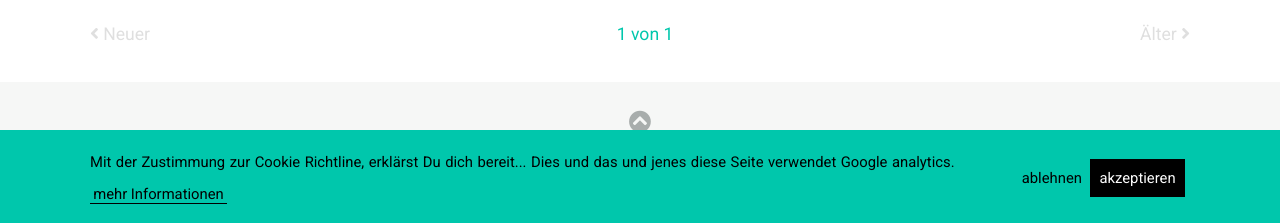
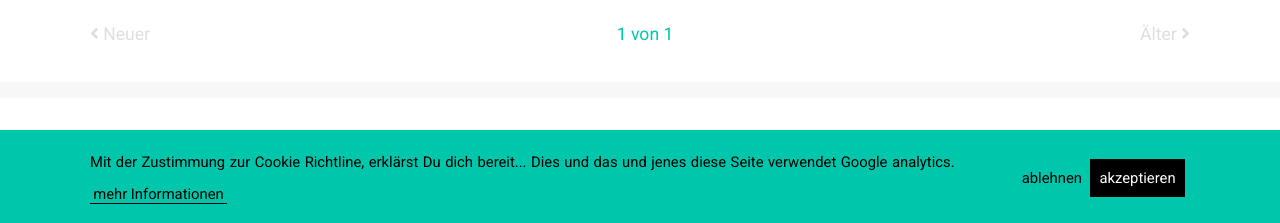
Before and after one commit to 110101/blog_humanreadyfuture, a Jekyll site: the page built from index.html, in a window 1280 px wide and 900 px high, scrolled down 2135 px. Shown: the part 674-897 px from the top of the window. Built offline with Jekyll 4.4.1, drawn with Linux system fonts in a browser that asks for light colours; nearby versions of some CDN libraries; the list of posts is cut into pages by our own code; comment, search, counter and statistics services are not loaded.

Commit message:
Finale touches for MVP

```diff
--- a/_config.yml
+++ b/_config.yml
@@ -85,10 +85,7 @@
 baseurl: ""
 repo: "https://github.com/110101/blog_humanreadyfuture"
 email: "110101lab@googlemail.com"
-# disqus: "alembic-1" # Blog post comments, uncomment the option and set the site ID from your Disqus account
-# google_analytics: ''
-# google_analytics_anonymize_ip: ''
-service_worker: false # Will turn off the service worker if set to false
+
 
 # 8. Site favicons & manifest icons
 favicons: # Favicons are also used in the manifest file. Syntax is 'size: path'
@@ -100,15 +97,6 @@
   180: '/assets/favicons/logo@180px.png'
   512: '/assets/favicons/logo@512px.png'
   1024: '/assets/favicons/logo@1024px.png'
-  a16: '/assets/favicons/apple/logo@16px.png'
-  a32: '/assets/favicons/apple/logo@32px.png'
-  a96: '/assets/favicons/apple/logo@96px.png'
-  a120: '/assets/favicons/apple/logo@120px.png'
-  a144: '/assets/favicons/apple/logo@144px.png'
-  a180: '/assets/favicons/apple/logo@180px.png'
-  a512: '/assets/favicons/apple/logo@512px.png'
-  a1024: '/assets/favicons/apple/logo@1024px.png'
-
 
 # 9. Site navigation
 navigation_header:
--- a/_includes/site-footer.html
+++ b/_includes/site-footer.html
@@ -1,13 +1,27 @@
 <footer class="footer">
   <div class="container">
+
+    {% if site.navigation_footer %}
+        {% for item in site.navigation_footer %}
+
+          {% if item.url contains '://' %}
+            {% assign url = item.url %}
+          {% else %}
+            {% assign url = item.url | relative_url %}
+          {% endif %}
+
           <div class="toplink">
               <a href="" id="top"><i class="fas fa-chevron-circle-up"></i></a>
           </div>
           <div class="origin">
-              <p>Crafted with &#9829; in Munich | Europe | Earth</p>
+              {{ item.title }}
           </div>
           <div class="origin">
-              <span><a rel="license" href="https://creativecommons.org/licenses/by-nd/4.0/"><i class="fab fa-creative-commons"></i><i class="fab fa-creative-commons-by"></i><i class="fab fa-creative-commons-nd"></i> <a href="/about/">by Malte K. - 110101 digital lab</a> in {{ site.time | date: '%Y' }} - Made with <a href="https://jekyllrb.com" target="_blank">jekyll</a></span>
+              <span><i class="fab fa-creative-commons"></i><i class="fab fa-creative-commons-by"></i><i class="fab fa-creative-commons-nd"></i> < {{ site.time | date: '%Y' }} <a href="/about/"> {{ item.copyright }}</a> | based on Jekyll Theme <a href="https://github.com/daviddarnes/alembic" target="_blank">alembic</a></span>
+
           </div>
+        {% endfor %}
+
+    {% endif %}
   </div>
 </footer>
```
Also changed, not shown: 2 other files.
